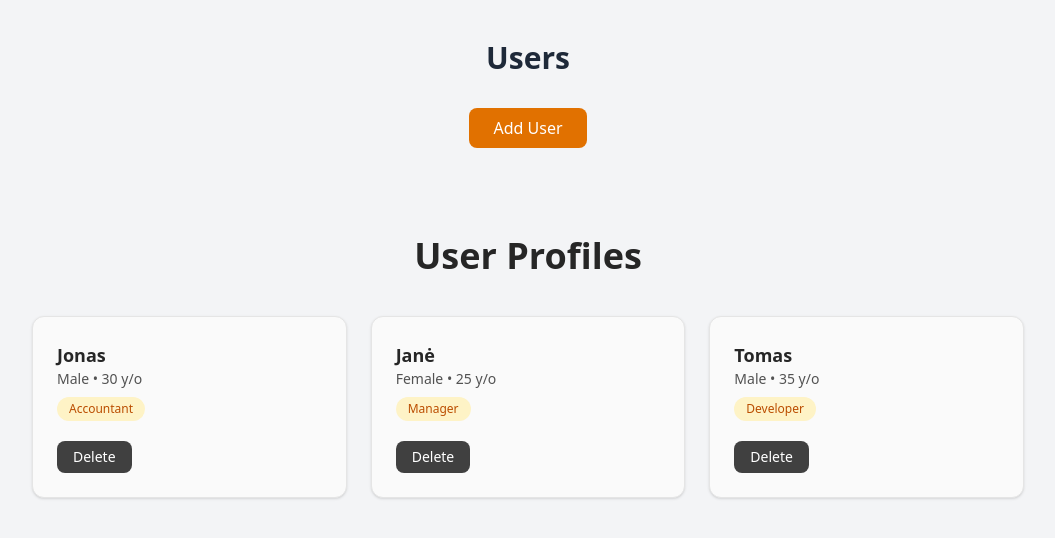
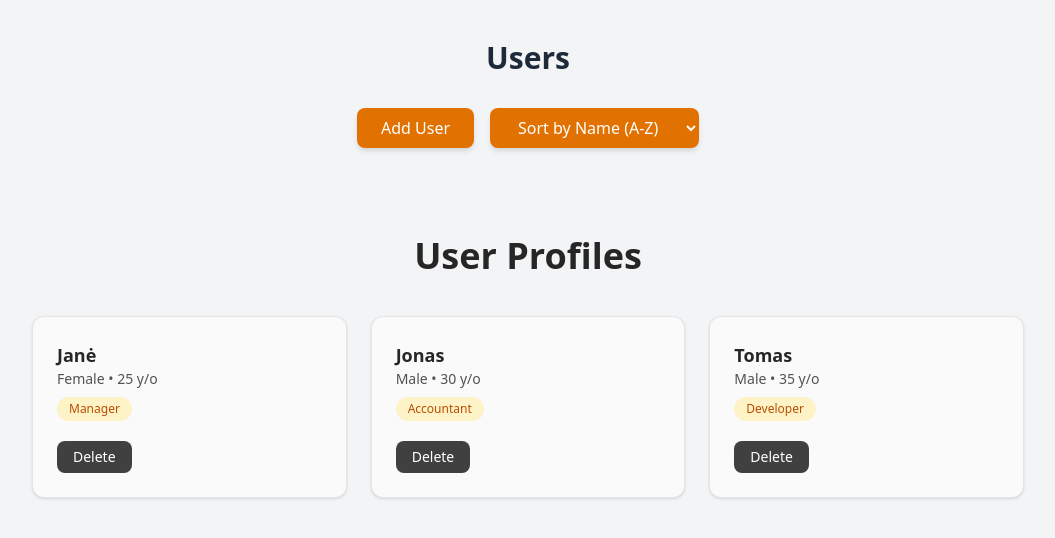
Before and after one commit to aldask/Peplink, a React (Vite) app: page / in a window 1280 px wide. Shown: the top 538 px of the page, without its empty margins (112-1167 px from the left). Built offline with nearby package versions, Linux system fonts and the light colour scheme.

Commit message:
Users sortion added, improved UsersPage.tsx by extracting all logic in the seperate file

```diff
--- /dev/null
+++ b/src/components/UsersSortion.tsx
@@ -0,0 +1,18 @@
+import type { UserSortionProps } from "../types/User";
+
+const UsersSortion = ({ sortOption, onChange }: UserSortionProps) => {
+  return (
+    <select
+      value={sortOption}
+      onChange={(e) => onChange(e.target.value)}
+      className="text-white bg-amber-600 hover:bg-amber-700 rounded-lg font-medium px-6 py-2 shadow-md transition cursor-pointer"
+    >
+      <option value="asc">Sort by Name (A-Z)</option>
+      <option value="desc">Sort by Name (Z-A)</option>
+      <option value="newest">Sort by Newest</option>
+      <option value="oldest">Sort by Oldest</option>
+    </select>
+  );
+};
+
+export default UsersSortion;
--- /dev/null
+++ b/src/hooks/usingUsers.tsx
@@ -0,0 +1,56 @@
+import { useState, useEffect } from "react";
+import type { User } from "../types/User";
+import { InitialUsers } from "../utils/InitialUsers";
+import {
+  addUserToLocalStorage,
+  deleteUserFromLocalStorage,
+  getUsersFromLocalStorage,
+} from "../utils/LocalStorageLogic";
+
+export const usingUsers = () => {
+  const [users, setUsers] = useState<User[]>([]);
+  const [sortOption, setSortOption] = useState("asc");
+
+  useEffect(() => {
+    const storedUsers = getUsersFromLocalStorage();
+    if (storedUsers.length === 0) {
+      addUserToLocalStorage(InitialUsers);
+      setUsers(InitialUsers);
+    } else {
+      setUsers(storedUsers);
+    }
+  }, []);
+
+  const handleAddUser = (newUser: User) => {
+    addUserToLocalStorage([newUser]);
+    setUsers(getUsersFromLocalStorage());
+  };
+
+  const handleDeleteUser = (id: number) => {
+    deleteUserFromLocalStorage(id);
+    setUsers(getUsersFromLocalStorage());
+  };
+
+  const sortedUsers = [...users].sort((a, b) => {
+    switch (sortOption) {
+      case "asc":
+        return a.f_name.localeCompare(b.f_name);
+      case "desc":
+        return b.f_name.localeCompare(a.f_name);
+      case "newest":
+        return b.id - a.id;
+      case "oldest":
+        return a.id - b.id;
+      default:
+        return 0;
+    }
+  });
+
+  return {
+    sortedUsers,
+    sortOption,
+    setSortOption,
+    handleAddUser,
+    handleDeleteUser,
+  };
+};
--- a/src/pages/UsersPage.tsx
+++ b/src/pages/UsersPage.tsx
@@ -1,39 +1,19 @@
-import { useState, useEffect } from "react";
+import { useState } from "react";
 import UsersList from "../components/UsersList";
 import Modal from "../components/Modal";
 import AddUser from "../components/AddUser";
-import type { User } from "../types/User";
-import { InitialUsers } from "../utils/InitialUsers";
-import {
-  addUserToLocalStorage,
-  deleteUserFromLocalStorage,
-  getUsersFromLocalStorage,
-} from "../utils/LocalStorageLogic";
+import UsersSortion from "../components/UsersSortion";
+import { usingUsers } from "../hooks/usingUsers";
 
 const UsersPage = () => {
-  const [users, setUsers] = useState<User[]>([]);
   const [showModal, setShowModal] = useState(false);
-
-  useEffect(() => {
-    const storedUsers = getUsersFromLocalStorage();
-    if (storedUsers.length === 0) {
-      addUserToLocalStorage(InitialUsers);
-      setUsers(InitialUsers);
-    } else {
-      setUsers(storedUsers);
-    }
-  }, []);
-
-  const handleAddUser = (newUser: User) => {
-    addUserToLocalStorage([newUser]);
-    setUsers(getUsersFromLocalStorage());
-    setShowModal(false);
-  };
-
-  const handleDeleteUser = (id: number) => {
-    deleteUserFromLocalStorage(id);
-    setUsers(getUsersFromLocalStorage());
-  };
+  const {
+    sortedUsers,
+    sortOption,
+    setSortOption,
+    handleAddUser,
+    handleDeleteUser,
+  } = usingUsers();
 
   return (
     <>
@@ -46,20 +26,29 @@ const UsersPage = () => {
           Users
         </h1>
 
-        <div className="text-center mb-10">
+        <div className="text-center mb-10 space-x-4">
           <button
             onClick={() => setShowModal(true)}
-            className="text-white bg-amber-600 hover:bg-amber-700 rounded-lg transition font-medium px-6 py-2 transition"
+            className="inline-block text-white bg-amber-600 hover:bg-amber-700 rounded-lg font-medium px-6 py-2 shadow-md transition"
           >
             Add User
           </button>
+
+          <span className="inline-block">
+            <UsersSortion sortOption={sortOption} onChange={setSortOption} />
+          </span>
         </div>
 
-        <UsersList users={users} onDeleteUser={handleDeleteUser} />
+        <UsersList users={sortedUsers} onDeleteUser={handleDeleteUser} />
       </div>
 
       <Modal isOpen={showModal} onClose={() => setShowModal(false)}>
-        <AddUser onAddUser={handleAddUser} />
+        <AddUser
+          onAddUser={(user) => {
+            handleAddUser(user);
+            setShowModal(false);
+          }}
+        />
       </Modal>
     </>
   );
--- a/src/types/User.ts
+++ b/src/types/User.ts
@@ -34,3 +34,8 @@ export interface FormInputProps
   extends React.InputHTMLAttributes<HTMLInputElement> {
   label?: string;
 }
+
+export interface UserSortionProps {
+  sortOption: string;
+  onChange: (value: string) => void;
+}
```
